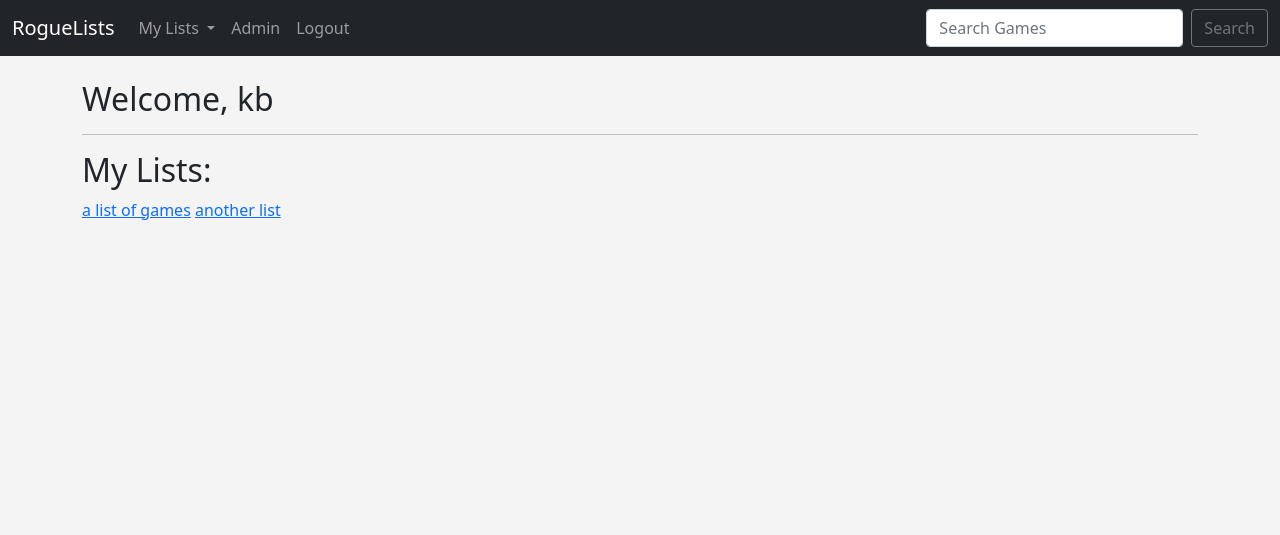
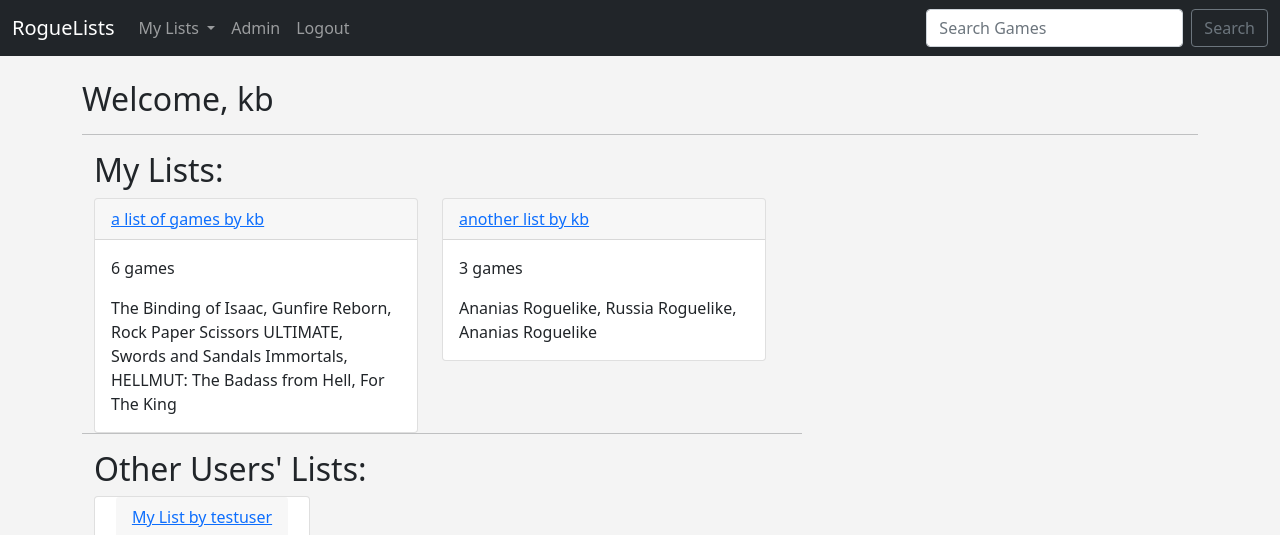
Before and after one commit to k-bru/RogueLists, a Django app: page / in a window 1280 px wide. Shown: the top 535 px of the page. Before the commit the page ends 220 px from the top, so only its background shows below. Run offline with Django 4.2, Linux system fonts and the light colour scheme; a user stored in the database is signed in; data comes from the database, SQL or seed files in the repository; both versions use the stored data as it was after the commit.

Commit message:
adjusted front page view

```diff
--- a/capvenv/roguelists/rogueapp/static/rogueapp/css/styles.css
+++ b/capvenv/roguelists/rogueapp/static/rogueapp/css/styles.css
@@ -12,3 +12,7 @@ body {
   background-color: #b00b0b !important;
   color: #f4f4f4 !important;
 }
+
+.home-previews {
+  align-items: center !important;
+}
--- a/capvenv/roguelists/rogueapp/templates/rogueapp/home.html
+++ b/capvenv/roguelists/rogueapp/templates/rogueapp/home.html
@@ -1,12 +1,60 @@
 {% extends 'rogueapp/base.html' %}
 
 {% block content %}
-  {% if user_lists %}
-    <h2>My Lists:</h2>
-    {% for list in user_lists %}
-    <a href="{% url 'list_detail' list_id=list.list_id %}">{{ list.list_name }}</a>
-    {% endfor %}
-  {% else %}
-    <p>You have no lists yet.</p>
-  {% endif %}
-{% endblock %}
+<div class="container">
+  <div class="row">
+    <div class="row col-md-8">
+      {% if list_previews %}
+      {% if request.user.is_authenticated %}
+      <h2>My Lists:</h2>
+      <div class="row">
+        {% for list_preview in list_previews %}
+        {% if list_preview.list.list_owner == request.user %}
+        <div class="col-md-6">
+          <div class="card">
+            <div class="card-header">
+              <a href="{% url 'list_detail' list_id=list_preview.list.list_id %}">{{ list_preview.list.list_name }} by {{ list_preview.list.list_owner.username }}</a>
+            </div>
+            <div class="card-body">
+              <p class="card-text">{{ list_preview.game_count }} games</p>
+              {% if list_preview.game_titles %}
+              <p class="card-text">{{ list_preview.game_titles|join:", " }}</p>
+              {% endif %}
+            </div>
+          </div>
+        </div>
+        {% endif %}
+        {% endfor %}
+      </div>
+      <hr>
+      {% endif %}
+      {% endif %}
+      {% if list_previews %}
+      <h2>Other Users' Lists:</h2>
+      {% for list_preview in list_previews %}
+      {% if list_preview.list.list_owner != request.user %}
+      <div class="col-md-4">
+        <div class="card home-previews">
+          <div class="card-header">
+            <a href="{% url 'list_detail' list_id=list_preview.list.list_id %}">{{ list_preview.list.list_name }} by {{ list_preview.list.list_owner.username }}</a>
+          </div>
+          {% for game_image in list_preview.game_images|slice:":3" %}
+          <img src="{{ game_image }}" width=231 height=87 class="p-2">
+          {% endfor %}
+
+          <div class="card-body">
+            <p class="card-text">{{ list_preview.game_count }} games</p>
+            {% if list_preview.game_titles %}
+            <p class="card-text">{{ list_preview.game_titles|join:", " }}</p>
+            {% endif %}
+          </div>
+        </div>
+        <br>
+      </div>
+      {% endif %}
+      {% endfor %}
+      {% endif %}
+    </div>
+  </div>
+  {% endblock %}
+</div>
--- a/capvenv/roguelists/rogueapp/views.py
+++ b/capvenv/roguelists/rogueapp/views.py
@@ -9,11 +9,21 @@ import datetime
 from django.contrib.auth.decorators import login_required
 
 def home(request):
-  if request.user.is_authenticated:
-    user_lists = UserList.objects.filter(list_owner=request.user)
-    return render(request, 'rogueapp/home.html', {'user_lists': user_lists})
-  else:
-    return render(request, 'rogueapp/home.html')
+    user_lists = UserList.objects.select_related('list_owner').all()
+    list_previews = []
+    for user_list in user_lists:
+        game_count = ListDetailContent.objects.filter(list_detail_id=user_list.list_id).count()
+        game_titles = [list_detail_content.steam_id.game_title for list_detail_content in ListDetailContent.objects.filter(list_detail_id=user_list.list_id).all()]
+
+        # Add game images
+        game_images = []
+        for list_detail_content in ListDetailContent.objects.filter(list_detail_id=user_list.list_id).all()[:3]:
+            game_images.append(f"https://cdn.cloudflare.steamstatic.com/steam/apps/{list_detail_content.steam_id.steam_id}/capsule_231x87.jpg")
+
+        list_previews.append({'list': user_list, 'game_count': game_count, 'game_titles': game_titles, 'game_images': game_images})
+    return render(request, 'rogueapp/home.html', {'list_previews': list_previews})
+
+
 
 def login_user(request):
   if request.method == "POST":
```
Also changed, not shown: capvenv/roguelists/db.sqlite3.
